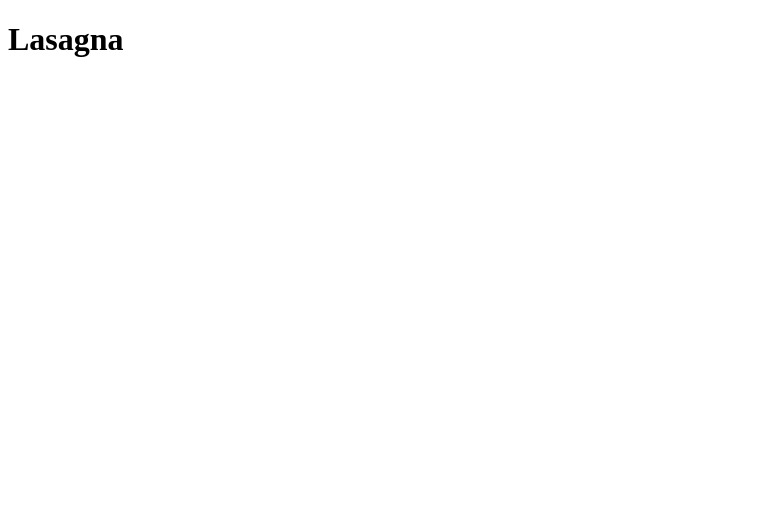
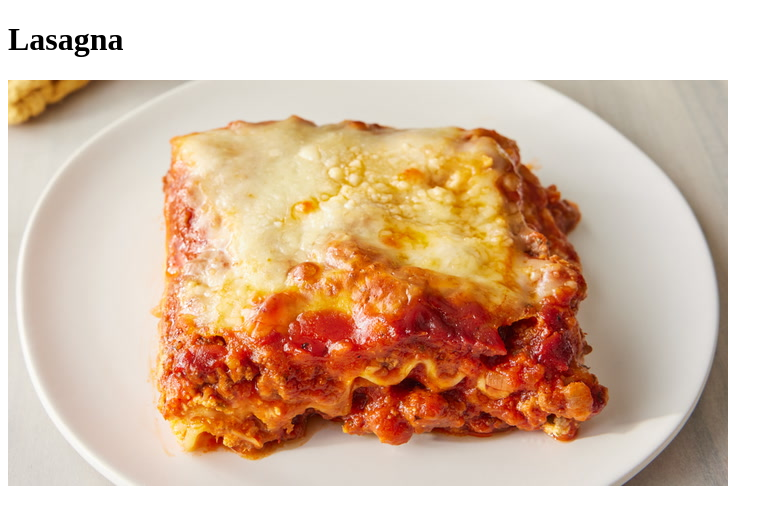
Before and after one commit to ArKha47/odin-recipes, a plain HTML site: page recipes/lasagna.html in a window 1280 px wide. Shown: the whole page, without its empty margins (0-783 px from the left). Drawn offline with Linux system fonts and the light colour scheme.

Commit message:
Added lasagna image to page

```diff
--- a/recipes/lasagna.html
+++ b/recipes/lasagna.html
@@ -6,5 +6,6 @@
 </head>
 <body>
     <h1>Lasagna</h1>
+    <img src="../images/lasagna.jpg" alt="A lasagna">
 </body>
 </html>
```
Also changed, not shown: images/lasagna.jpg (added).
